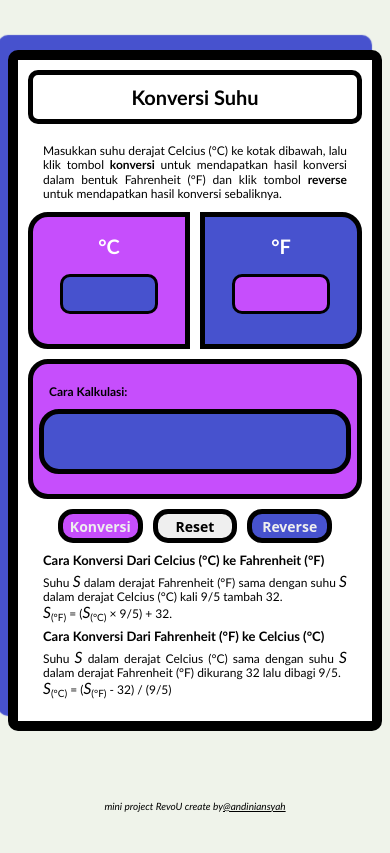
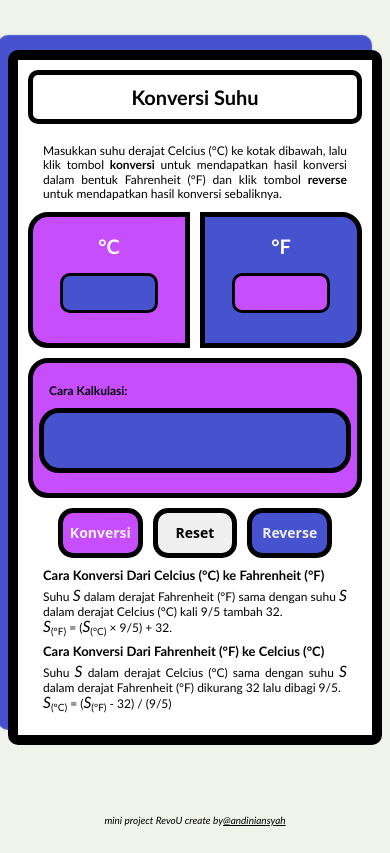
Before and after one commit to revou-fundamental-course/03-feb-25-andiniansyah, a plain HTML site: page index.html in a window 390 px wide. Drawn offline with Linux system fonts and the light colour scheme.

Commit message:
Konversi ver 3.4

```diff
--- a/css/styles.css
+++ b/css/styles.css
@@ -64,6 +64,8 @@ section {
     max-width: 240px;
     text-align: center;
     border: 5px solid black;
+    margin: 0;
+    padding: 0;
 }
 
 .celcius {
@@ -94,7 +96,7 @@ section {
 
 .celcius > label, .fahrenheit > label {
     display: block;
-    margin: 2vh auto;
+    margin: 15px auto;
     font-size: 3em;
     font-weight: 900;
 }
@@ -174,7 +176,7 @@ div>button {
     width: 100%;
     max-width: 120px;
     height: 100%;
-    max-height: 100px;
+    min-height: 50px;
     font-size: 16px;
     font-family: 'Open sans';
     cursor: pointer;
@@ -321,7 +323,6 @@ a {
         border-radius: 15px;
         border: 5px solid black;
         width: 40%;
-        height: 4vh;
         font-size: 14px;
     }
 
```
